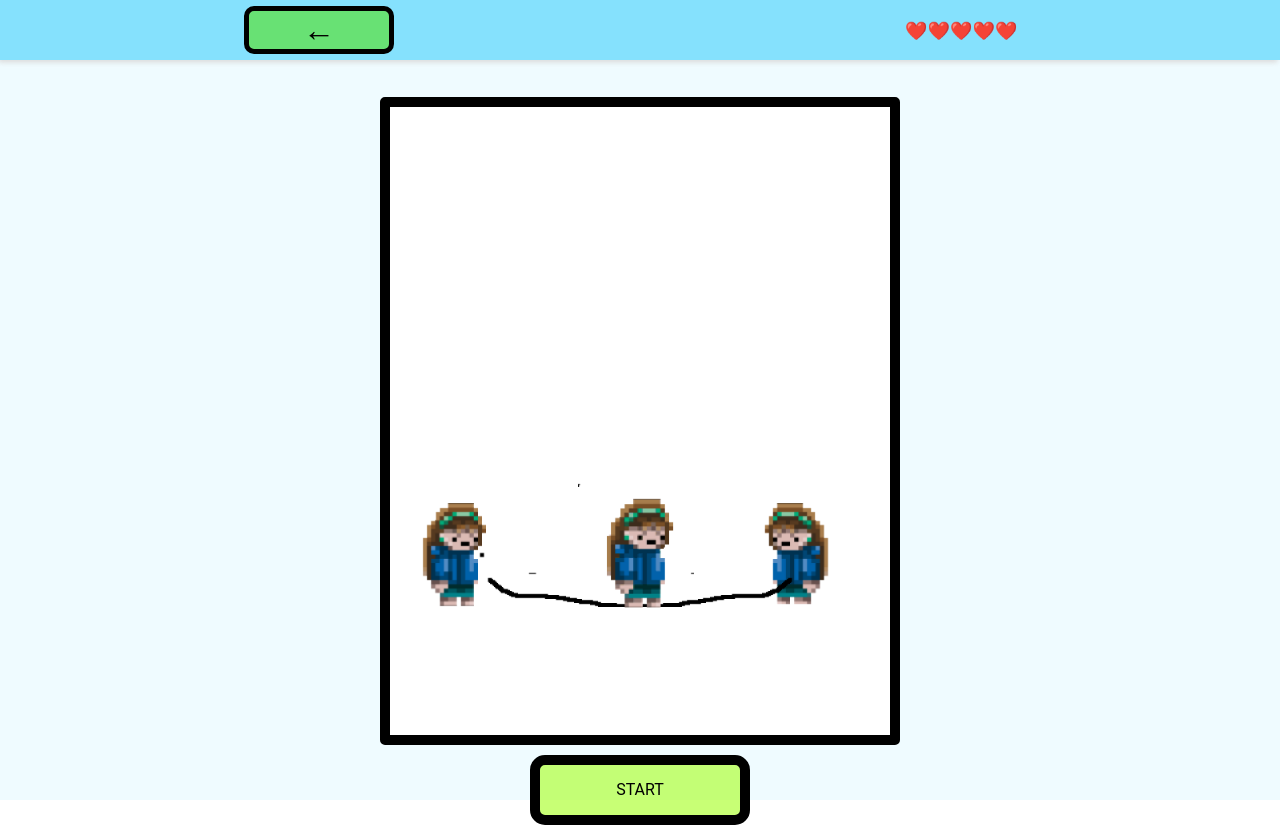
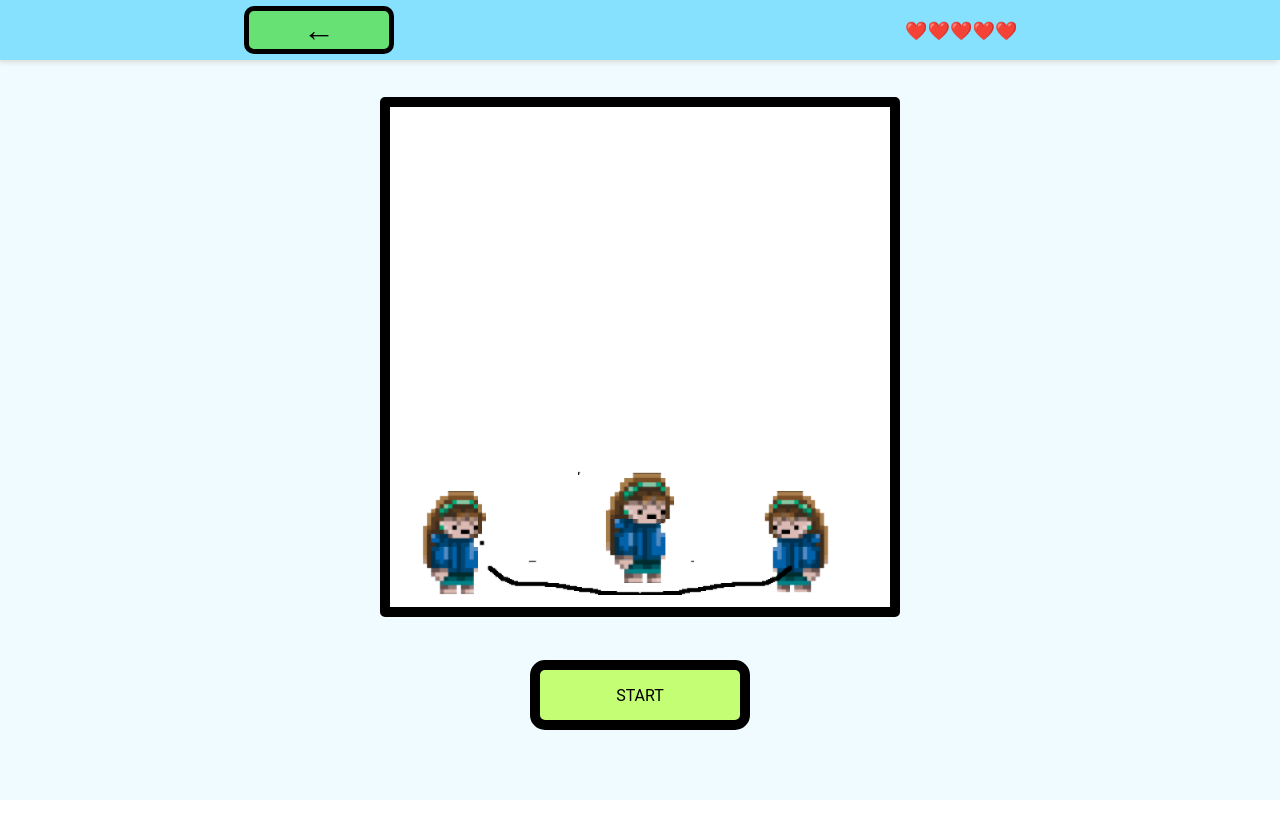
Before and after one commit to Miguel-Dias-112/EternalJump, a React (Vite) app: page /singleplayer/fase1 in a window 1280 px wide. After the commit the page ends 800 px from the top, so only its background shows below. Built offline with nearby package versions, Linux system fonts and the light colour scheme.

Commit message:
adiciona tile map na game area

```diff
--- a/src/Componentes/SingleplayerGame/Player/Player.css
+++ b/src/Componentes/SingleplayerGame/Player/Player.css
@@ -1,17 +1,15 @@
 .Player{
-    position: relative;
-    float:left;
+    grid-row: 3;
+    grid-column: 2;
+    width: 100%;
+    -webkit-user-select: none;
+    -moz-user-select: none;
+    -ms-user-select: none;
+    user-select: none;
 
-    width: 30%;
-    max-width: 150px;
-    -webkit-user-select: none; /* Safari */
-    -moz-user-select: none; /* Firefox */
-    -ms-user-select: none; /* IE10+/Edge */
-    user-select: none; /* Standard */
 
-    top:  0%;
-    left: 50%;
-    transform: translate(-50%,calc(-100% - 0px)); ;
+    justify-self: flex-end;
+    align-self: flex-end;
     animation: blink 0.8s linear ;
 }
 .Player img {
@@ -30,10 +28,10 @@
 }
 @keyframes jump {
     0%, 20%, 50%, 80%, 100% {
-        transform: translate(-50%, -100%); ;
+        transform: translateY(0%); ;
     }
     40% {
-        transform: translate(-50%, calc(-100% - 60px)); ;
+        transform: translateY(-50%); ;
     }
 
 }
@@ -44,15 +42,19 @@
     width: 100%;
 }
 .Seguradoras {
-    float:right;
+
+    grid-column-start: 1;
+    grid-column-end: 4;
+    grid-row-start: 1;
+    grid-row-end: 4;
+
+
     width: 100%;
-    -webkit-user-select: none; /* Safari */
-    -moz-user-select: none; /* Firefox */
-    -ms-user-select: none; /* IE10+/Edge */
-    user-select: none; /* Standard */
+    -webkit-user-select: none;
+    -moz-user-select: none;
+    -ms-user-select: none;
+    user-select: none;
 
-    top:  0;
-    left: 50%;
     animation: blink 0.8s linear ;
 }
 .Seguradoras img {
@@ -63,5 +65,3 @@
     background-size: cover;
     background-position: center;
 }
-
-/* Define a animação */
--- a/src/Componentes/SingleplayerGame/SinglePlayer.css
+++ b/src/Componentes/SingleplayerGame/SinglePlayer.css
@@ -35,7 +35,6 @@
 
 }
 .GameArea .Game{
-    display: block;
     background-color: white;
     border: 10px solid black;
 
@@ -51,6 +50,14 @@
     background-size: cover;
     background-position: center;
     background-repeat: no-repeat;
+
+    display: grid;
+    justify-content: center;
+    align-content: center;
+    align-items: center;
+    justify-items: center;
+    grid-template-rows: repeat(3, 1fr);
+    grid-template-columns: repeat(3, 1fr);
 }
 
 .GameArea .GameControls{
```
